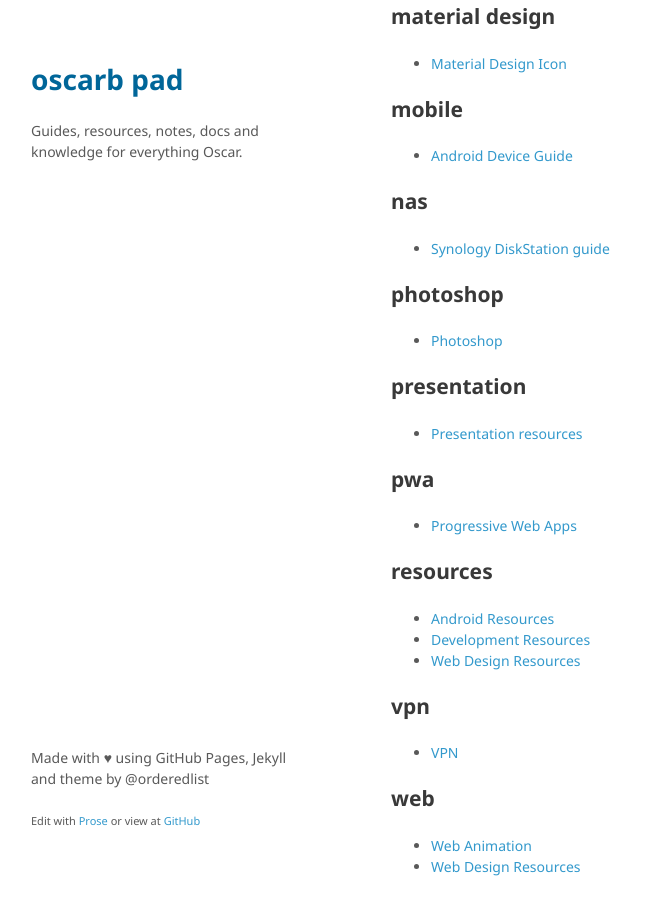
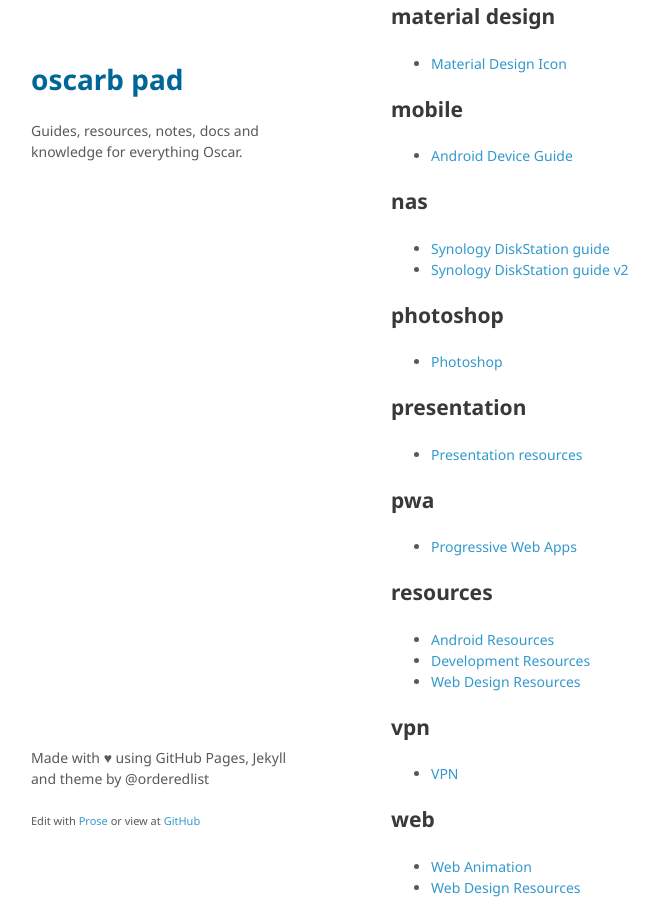
Before and after one commit to oscarb/pad, a Jekyll site: the page built from index.md, in a window 1280 px wide and 900 px high, scrolled down 1753 px. Shown: the whole window, without its empty margins (129-788 px from the left). Built offline with Jekyll 4.4.1, drawn with Linux system fonts in a browser that asks for light colours; some web fonts are replaced.

Commit message:
Create synology-ds.md

```diff
--- a/_docs/synology-ds.md
+++ b/_docs/synology-ds.md
@@ -1 +1,8 @@
+---
+title: Synology DiskStation guide v2
+tags:
+  - nas
+published: true
+---
+
 # Synology DiskStation guide v2
```
